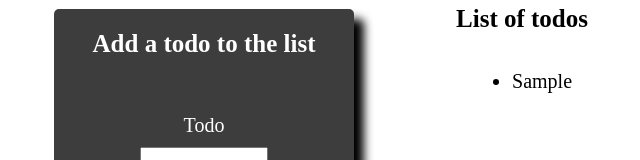
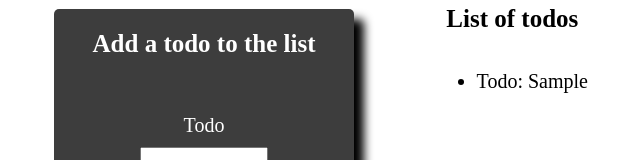
Before and after one commit to Libo99/Learning-React, a React (Create React App) app in the folder todo-app/: page / in a window 1280 px wide. Both pictures are taken after typing "Sample" into the empty fields and a click on the button "Add Todo". Shown: the part 216-376 px from the top of the page, without its empty margins (436-1076 px from the left). Built offline with nearby package versions, Linux system fonts and the light colour scheme.

Commit message:
added a new state called completed and added "Todo" in front of each todo

```diff
--- a/todo-app/src/Components/TodoForm.js
+++ b/todo-app/src/Components/TodoForm.js
@@ -7,11 +7,12 @@ const TodoForm = () => {
 const [todo, setTodo] = useState('');
 const [todos, setTodos] = useState([]);
 
-const Addtodo = (e) => {
+const Addtodo = () => {
 setTodos([ ...todos,
     {
     id: todos.length,
     text: todo,
+    completed: false
 
 }])
 }
--- a/todo-app/src/Components/TodoList.js
+++ b/todo-app/src/Components/TodoList.js
@@ -10,8 +10,9 @@ const {Todos} = props;
         <div className="list">
             <h2 className="list-header">List of todos</h2>
             <ul>
-                {Todos.map(todo => <li key={todo.id}>{todo.text}</li>)}
+                {Todos.map(todo => <li key={todo.id}>Todo: {todo.text}</li>)}
             </ul>
+
         </div>
     )
 
```
Also changed, not shown: 1 other file (tests, documents, lock files or other folders).
